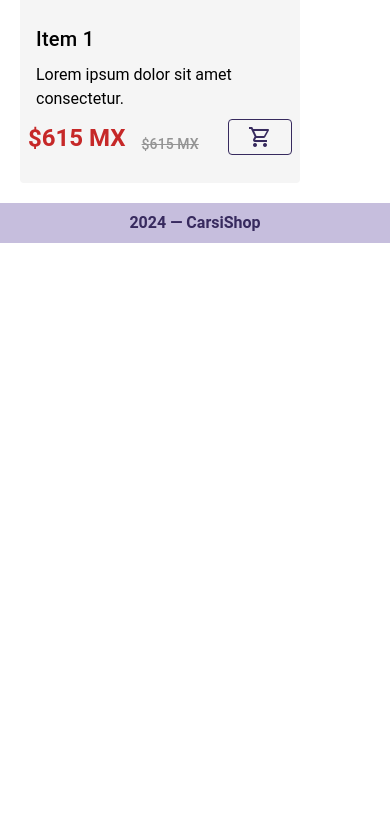
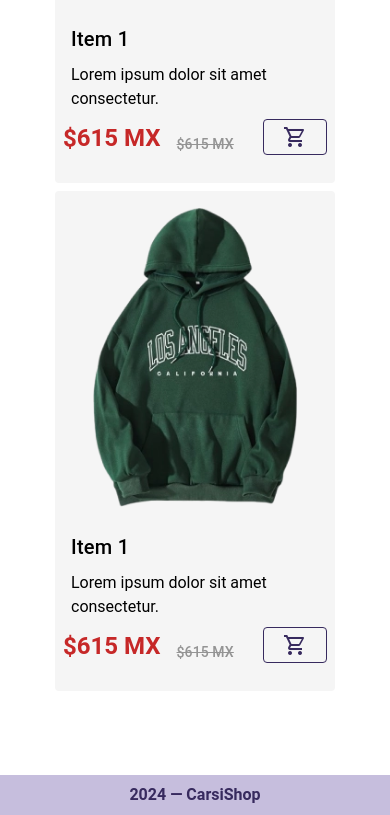
Before and after one commit to JoksanBahena/CARSISHOP-UI, a Vue app: page /hombres/all in a window 390 px wide. Shown: the part 5260-6075 px from the top of the page. Before the commit the page ends 5503 px from the top, so only its background shows below. Built offline with nearby package versions, Linux system fonts and the light colour scheme.

Commit message:
[MODIFY] diseño responsivo de la pagina de categorias

```diff
--- a/src/views/product/CategorizedProductsView.vue
+++ b/src/views/product/CategorizedProductsView.vue
@@ -3,7 +3,9 @@
     <subcategories-navbar-component />
     <v-breadcrumbs :items="['Inicio', 'Hombres']" />
     <v-container>
-      <p class="text-h4 font-weight-medium my-2">{subcategory} para {category}</p>
+      <p class="text-h4 font-weight-medium my-2">
+        {subcategory} para {category}
+      </p>
       <v-btn
         class="text-none flex-grow-1 my-4"
         prepend-icon="mdi-filter-variant"
@@ -14,8 +16,8 @@
         Filtros
       </v-btn>
 
-      <div class="d-flex flex-wrap">
-        <product-card-component v-for="i in 10" :key="i" />
+      <div class="d-flex flex-wrap justify-center justify-lg-start mb-16">
+        <product-card-component v-for="i in 11" :key="i" />
       </div>
 
       <v-layout>
```
